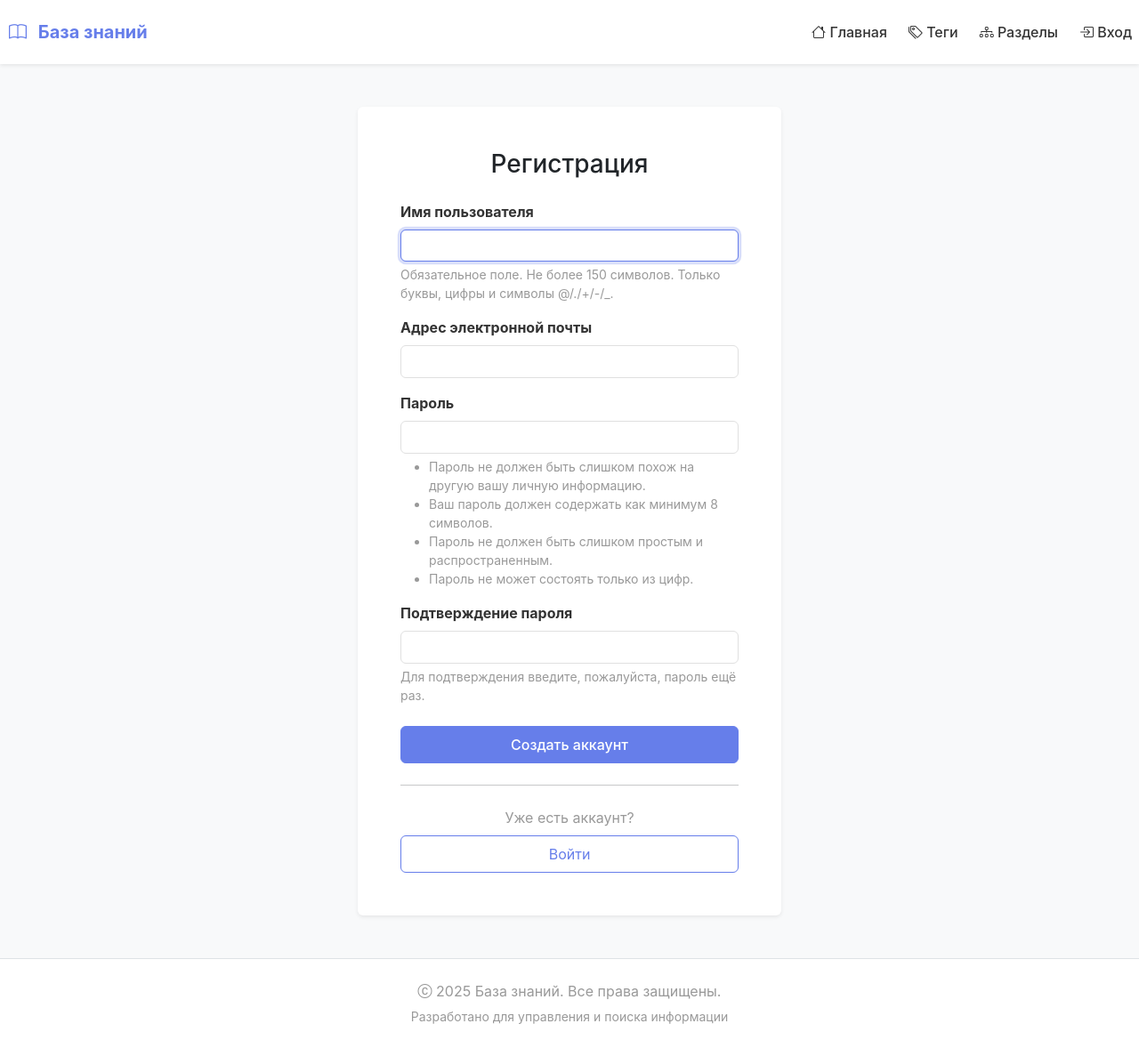
After one commit to Dynbachka/-----_---, a Django app: page /register/ in a window 1280 px wide. The commit adds this page. Shown: the whole page at 89% size. Run offline with Django 4.2, Linux system fonts and the light colour scheme.

Commit message:
0.21 ADDED AVTORIZATION (NOT APPROVE)

```diff
--- a/knowledge/forms.py
+++ b/knowledge/forms.py
@@ -1,6 +1,9 @@
 from django import forms
 from .models import Article, Section, Attachment
 from taggit.forms import TagField
+from django.contrib.auth.forms import UserCreationForm, AuthenticationForm
+from django.contrib.auth.forms import UserCreationForm
+from django.contrib.auth.models import User
 
 
 # Кастомный виджет для загрузки нескольких файлов
@@ -168,3 +171,21 @@ class ArticleEditForm(ArticleForm):
                     uploaded_by=article.author
                 )
                 attachment.save()
+
+class CustomUserCreationForm(UserCreationForm):
+    class Meta(UserCreationForm.Meta):
+        model = User
+        fields = ('username', 'email')
+
+    def __init__(self, *args, **kwargs):
+        super().__init__(*args, **kwargs)
+        # Применяем класс form-control ко всем полям для красивого отображения
+        for field_name, field in self.fields.items():
+            field.widget.attrs.update({'class': 'form-control'})
+
+class CustomAuthenticationForm(AuthenticationForm):
+    def __init__(self, *args, **kwargs):
+        super().__init__(*args, **kwargs)
+        # Применяем класс form-control ко всем полям для красивого отображения
+        for field_name, field in self.fields.items():
+            field.widget.attrs.update({'class': 'form-control'})
--- a/knowledge/urls.py
+++ b/knowledge/urls.py
@@ -3,6 +3,9 @@ from . import views
 from django.urls import path, include
 from rest_framework.routers import DefaultRouter
 from . import api
+from django.urls import path
+from .views import RegisterUserView, CustomLoginView
+from django.contrib.auth.views import LogoutView
 
 app_name = 'knowledge'
 
@@ -41,7 +44,11 @@ urlpatterns = [
 
     # Файлы
     path('attachment/<int:attachment_id>/download/', views.download_attachment, name='download_attachment'),
-    path('attachment/<int:attachment_id>/view/', views.view_attachment, name='view_attachment')
+    path('attachment/<int:attachment_id>/view/', views.view_attachment, name='view_attachment'),
+
+    path('login/', CustomLoginView.as_view(), name='login'),
+    path('logout/', LogoutView.as_view(next_page='knowledge:home'), name='logout'),
+    path('register/', RegisterUserView.as_view(), name='register'),
 ]
     ##
     ##   дял апи
--- a/knowledge/views.py
+++ b/knowledge/views.py
@@ -7,6 +7,11 @@ from django.http import FileResponse, Http404
 from .models import Section, Article, UserProfile, Attachment
 from .forms import ArticleCreateForm, ArticleEditForm
 from django.core.paginator import Paginator, EmptyPage, PageNotAnInteger
+from django.contrib.auth.views import LoginView, LogoutView
+from django.urls import reverse_lazy
+from django.views.generic import CreateView
+from django.contrib.auth import login
+from .forms import CustomUserCreationForm, CustomAuthenticationForm
 
 
 def is_admin_or_staff(user):
@@ -356,3 +361,20 @@ def view_attachment(request, attachment_id):
         return response
     else:
         return download_attachment(request, attachment_id)
+
+class RegisterUserView(CreateView):
+    form_class = CustomUserCreationForm
+    template_name = 'register.html'
+    success_url = reverse_lazy('knowledge:home')
+
+    def form_valid(self, form):
+        user = form.save()
+        login(self.request, user) # Автоматически логиним после регистрации
+        return super().form_valid(form)
+
+class CustomLoginView(LoginView):
+    template_name = 'login.html'
+    form_class = CustomAuthenticationForm # Обязательно укажите эту строчку!
+
+    def get_success_url(self):
+        return reverse_lazy('knowledge:home')
--- a/templates/base.html
+++ b/templates/base.html
@@ -347,37 +347,31 @@
                         </a>
                     </li>
                     {% if user.is_authenticated %}
+            <!-- Оставляем дропдаун как есть, меняем только ссылку на выход -->
             <li class="nav-item dropdown">
                 <a class="nav-link dropdown-toggle" href="#" id="userDropdown" role="button" data-bs-toggle="dropdown" aria-expanded="false">
                 <i class="bi bi-person-circle"></i> {{ user.username }}
                 </a>
                 <ul class="dropdown-menu dropdown-menu-end" aria-labelledby="userDropdown">
                     {% if user.is_staff or user.is_superuser %}
-                                    <li>
-                                        <a class="dropdown-item" href="{% url 'knowledge:create_article' %}">
-                                            <i class="bi bi-plus-circle"></i> Создать статью
-                                        </a>
-                                    </li>
+                    <li><a class="dropdown-item" href="{% url 'knowledge:create_article' %}"><i class="bi bi-plus-circle"></i> Создать статью</a></li>
                     <li><hr class="dropdown-divider"></li>
-                                    <li>
-                                        <a class="dropdown-item" href="/admin/">
-                                            <i class="bi bi-gear"></i> Админ-панель
-                                        </a>
-                                    </li>
+                    <li><a class="dropdown-item" href="/admin/"><i class="bi bi-gear"></i> Админка</a></li>
                     <li><hr class="dropdown-divider"></li>
                 {% endif %}
+                <!-- ИЗМЕНЕНО: Ссылка на выход -->
                 <li>
-                                    <a class="dropdown-item" href="/admin/logout/">
-                                        <i class="bi bi-box-arrow-right"></i> Выход
-                                    </a>
+                    <form action="{% url 'knowledge:logout' %}" method="post" style="display: inline;">
+                        {% csrf_token %}
+                        <button type="submit" class="dropdown-item"><i class="bi bi-box-arrow-right"></i> Выход</button>
+                    </form>
                 </li>
                 </ul>
             </li>
             {% else %}
+            <!-- ИЗМЕНЕНО: Ссылки на вход и регистрацию -->
             <li class="nav-item">
-                            <a class="nav-link" href="/admin/login/">
-                                <i class="bi bi-box-arrow-in-right"></i> Вход
-                            </a>
+                <a class="nav-link" href="{% url 'knowledge:login' %}"><i class="bi bi-box-arrow-in-right"></i> Вход</a>
             </li>
             {% endif %}
                 </ul>
--- /dev/null
+++ b/templates/register.html
@@ -0,0 +1,56 @@
+{% extends 'base.html' %}
+{% block title %}Регистрация - База знаний{% endblock %}
+
+{% block content %}
+<div class="container mt-5">
+    <div class="row justify-content-center">
+        <!-- Делаем карточку чуть шире для красоты -->
+        <div class="col-md-6 col-lg-5">
+            <div class="card shadow-sm border-0">
+                <div class="card-body p-4 p-md-5">
+                    <h3 class="text-center mb-4">Регистрация</h3>
+
+                    <form method="post">
+                        {% csrf_token %}
+
+                        <!-- Перебираем все поля формы -->
+                        {% for field in form %}
+                            <div class="mb-3">
+                                <!-- Лейбл над полем, жирным шрифтом -->
+                                <label for="{{ field.id_for_label }}" class="form-label fw-bold">{{ field.label }}</label>
+
+                                <!-- Само поле (получит form-control из forms.py) -->
+                                {{ field }}
+
+                                <!-- Текст с подсказкой (например, требования к паролю) -->
+                                {% if field.help_text %}
+                                    <div class="form-text small text-muted mt-1">{{ field.help_text|safe }}</div>
+                                {% endif %}
+
+                                <!-- Вывод ошибок -->
+                                {% if field.errors %}
+                                    <div class="text-danger small mt-1">
+                                        {{ field.errors|striptags }}
+                                    </div>
+                                {% endif %}
+                            </div>
+                        {% endfor %}
+
+                        <div class="d-grid mt-4">
+                            <button type="submit" class="btn btn-primary py-2">Создать аккаунт</button>
+                        </div>
+                    </form>
+
+                    <hr class="my-4">
+
+                    <div class="text-center mt-3">
+                        <p class="text-muted mb-2">Уже есть аккаунт?</p>
+                        <!-- ИЗМЕНЕНО: Добавлено knowledge:login -->
+                        <a href="{% url 'knowledge:login' %}" class="btn btn-outline-primary w-100 py-2">Войти</a>
+                    </div>
+                </div>
+            </div>
+        </div>
+    </div>
+</div>
+{% endblock %}
```
Also changed, not shown: templates/login.html (added, +35 -0 lines). Lines whose indentation alone changed are shown as unchanged.
